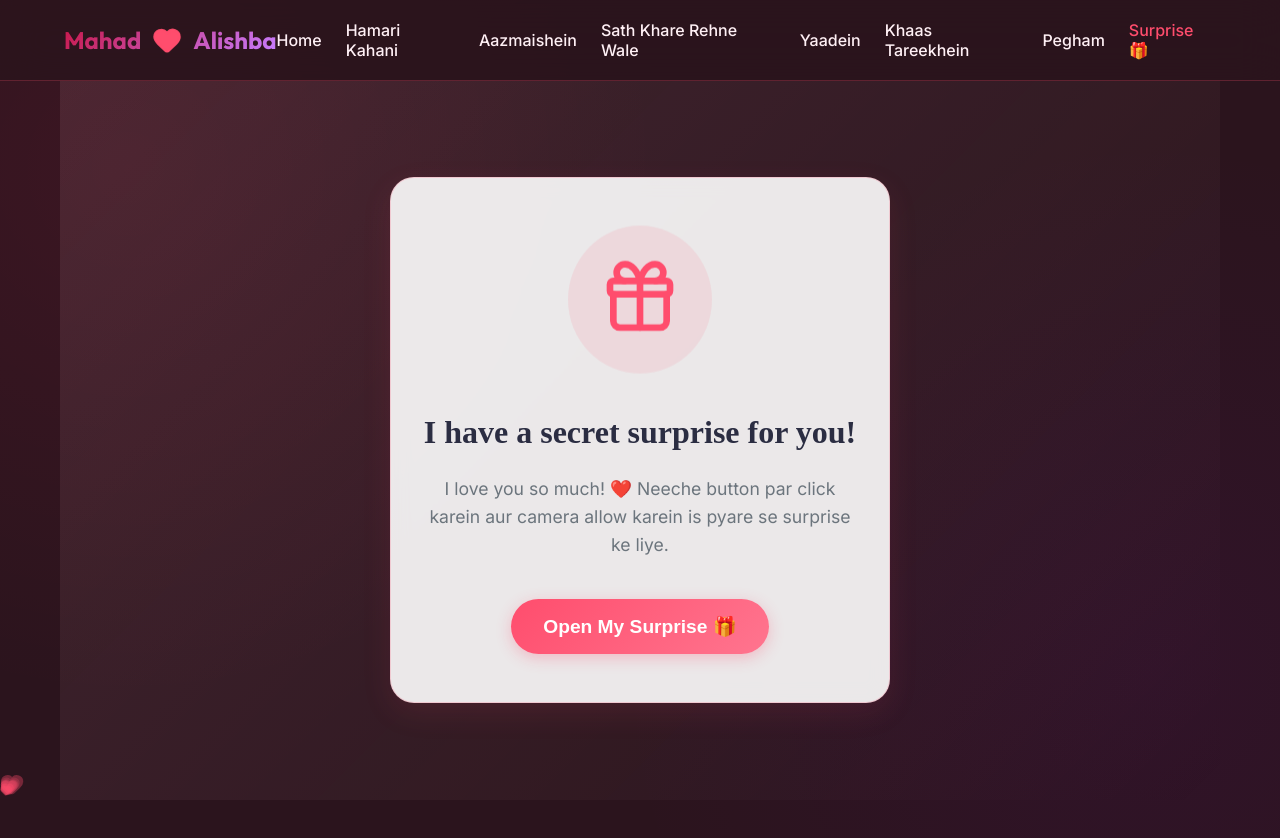
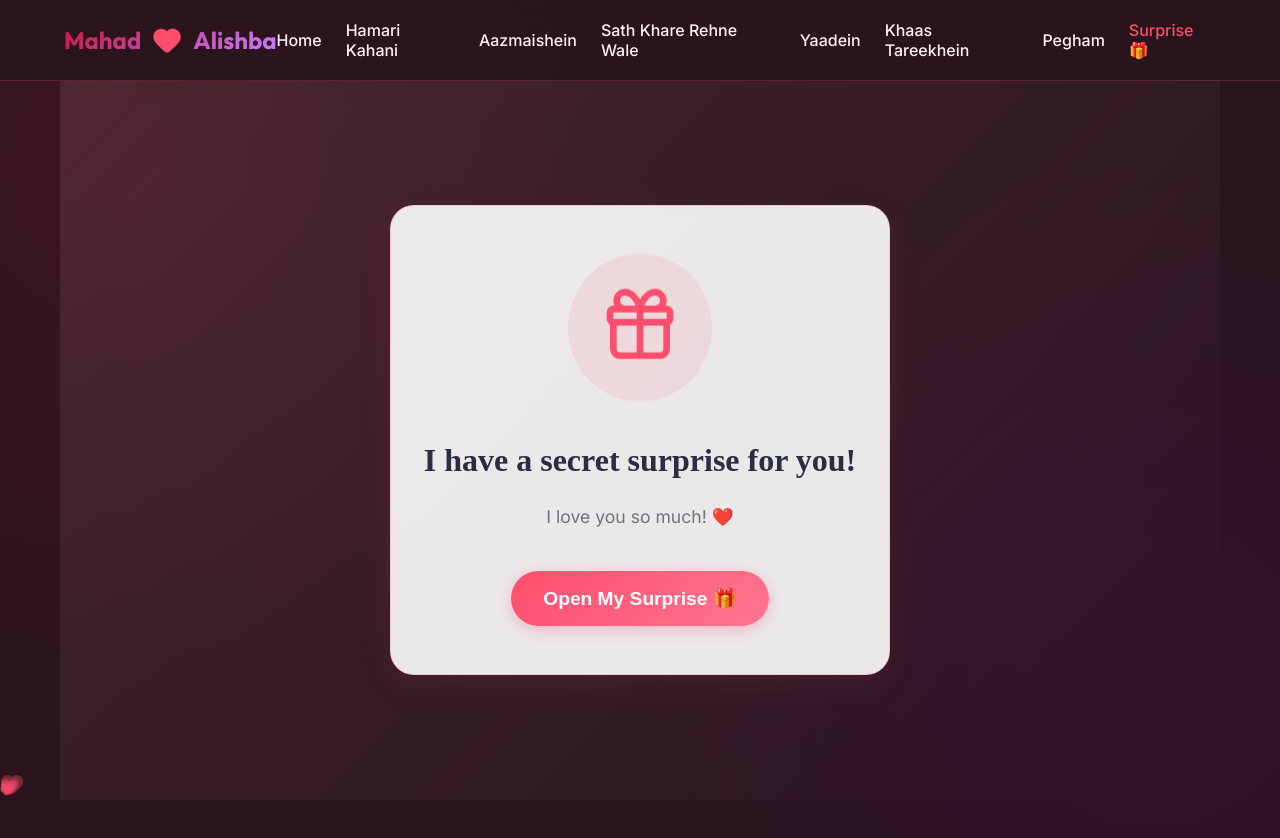
Before and after one commit to malikmahad37/oneyear, a React (Vite) app: page /surprise in a window 1280 px wide. Built offline with nearby package versions, Linux system fonts and the light colour scheme.

Commit message:
fix(ui): remove camera instructions from surprise page

```diff
--- a/src/pages/Surprise.tsx
+++ b/src/pages/Surprise.tsx
@@ -98,7 +98,7 @@ const Surprise: React.FC = () => {
                             <Gift size={80} color="#ff4d6d" />
                         </div>
                         <h1>I have a secret surprise for you!</h1>
-                        <p>I love you so much! ❤️ Neeche button par click karein aur camera allow karein is pyare se surprise ke liye.</p>
+                        <p>I love you so much! ❤️</p>
                         {error && <p className="error-message">{error}</p>}
                         <button className="primary-button" onClick={handleStartSurprise}>
                             Open My Surprise 🎁
```
